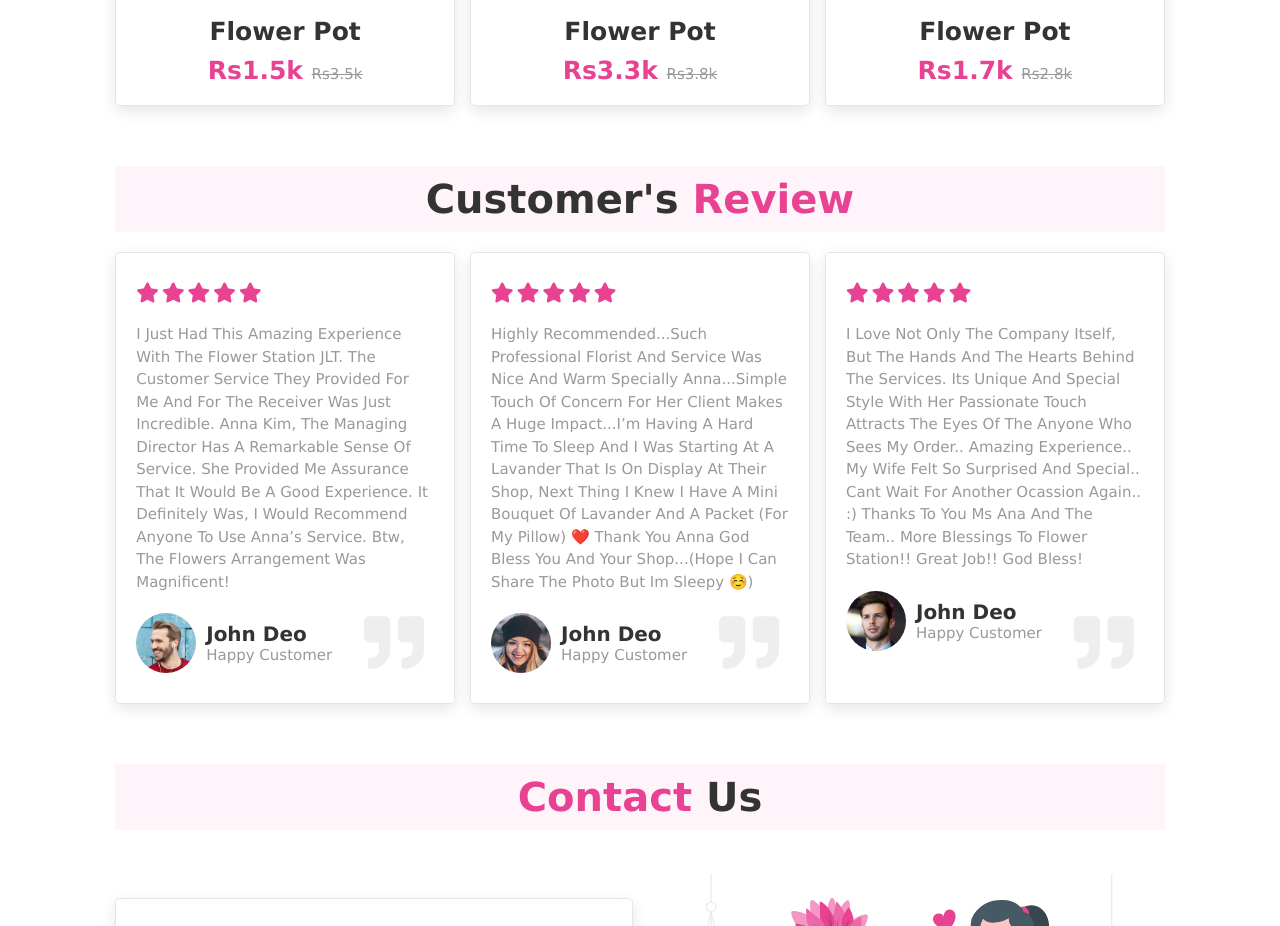
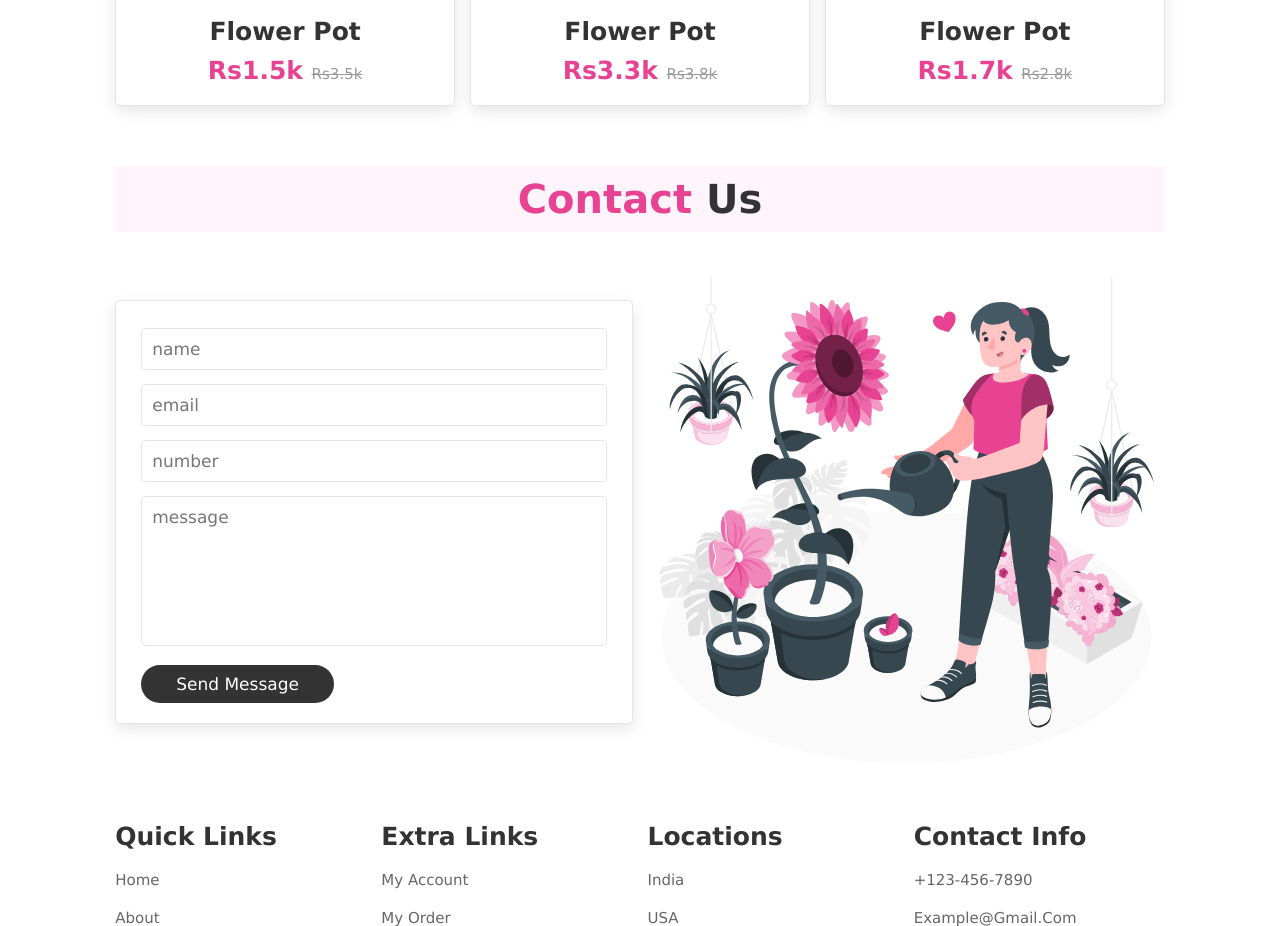
Before and after one commit to Prathvi412/tv, a plain HTML site: page index.html in a window 1280 px wide. Shown: the part 2661-3587 px from the top of the page. Drawn offline with Linux system fonts and the light colour scheme; files whose address does not match are found by name.

Commit message:
removed review section

```diff
--- a/index.html
+++ b/index.html
@@ -284,74 +284,7 @@
 
 <!-- review section starts  -->
 
-<section class="review" id="review">
 
-<h1 class="heading"> customer's <span>review</span> </h1>
-
-<div class="box-container">
-
-    <div class="box">
-        <div class="stars">
-            <i class="fas fa-star"></i>
-            <i class="fas fa-star"></i>
-            <i class="fas fa-star"></i>
-            <i class="fas fa-star"></i>
-            <i class="fas fa-star"></i>
-        </div>
-        <p>I just had this amazing experience with The Flower Station JLT. The customer service they provided for me and for the receiver was just incredible. Anna Kim, the managing Director has a remarkable sense of Service. She provided me assurance that it would be a good experience. It definitely was, I would recommend anyone to use Anna’s Service. Btw, the flowers arrangement was magnificent!
-
-        </p>
-        <div class="user">
-            <img src="images/pic-1.png" alt="">
-            <div class="user-info">
-                <h3>john deo</h3>
-                <span>happy customer</span>
-            </div>
-        </div>
-        <span class="fas fa-quote-right"></span>
-    </div>
-
-    <div class="box">
-        <div class="stars">
-            <i class="fas fa-star"></i>
-            <i class="fas fa-star"></i>
-            <i class="fas fa-star"></i>
-            <i class="fas fa-star"></i>
-            <i class="fas fa-star"></i>
-        </div>
-        <p>Highly recommended...such professional florist and service was nice and warm specially Anna...simple touch of concern for her client makes a huge impact...I’m having a hard time to sleep and I was starting at a Lavander that is on display at their shop, next thing i knew i have a mini bouquet of lavander and a packet (for my pillow) ❤️ thank you Anna God bless you and your shop...(hope i can share the photo but Im sleepy ☺️)</p>
-        <div class="user">
-            <img src="images/pic-2.png" alt="">
-            <div class="user-info">
-                <h3>john deo</h3>
-                <span>happy customer</span>
-            </div>
-        </div>
-        <span class="fas fa-quote-right"></span>
-    </div>
-
-    <div class="box">
-        <div class="stars">
-            <i class="fas fa-star"></i>
-            <i class="fas fa-star"></i>
-            <i class="fas fa-star"></i>
-            <i class="fas fa-star"></i>
-            <i class="fas fa-star"></i>
-        </div>
-        <p>I love not only the company itself, but the hands and the hearts behind the services. its unique and special style with her passionate touch attracts the eyes of the anyone who sees my order.. Amazing experience..  my wife felt so surprised and special.. cant wait for another ocassion again.. :) thanks to you Ms Ana and the Team.. More blessings to Flower Station!! Great job!! God bless!</p>
-        <div class="user">
-            <img src="images/pic-3.png" alt="">
-            <div class="user-info">
-                <h3>john deo</h3>
-                <span>happy customer</span>
-            </div>
-        </div>
-        <span class="fas fa-quote-right"></span>
-    </div>
-
-</div>
-
-</section>
 
 <!-- review section ends -->
 
```
